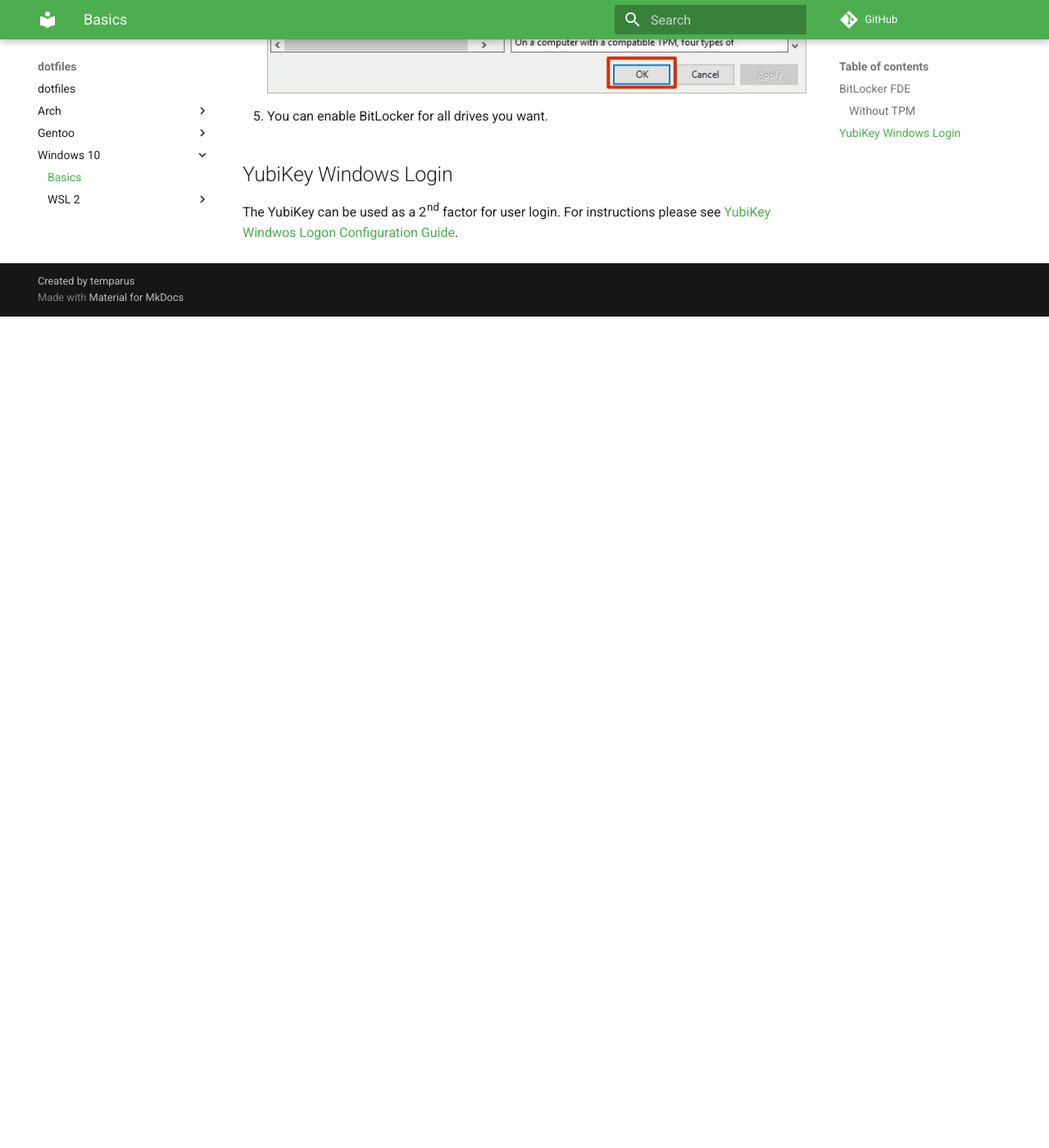
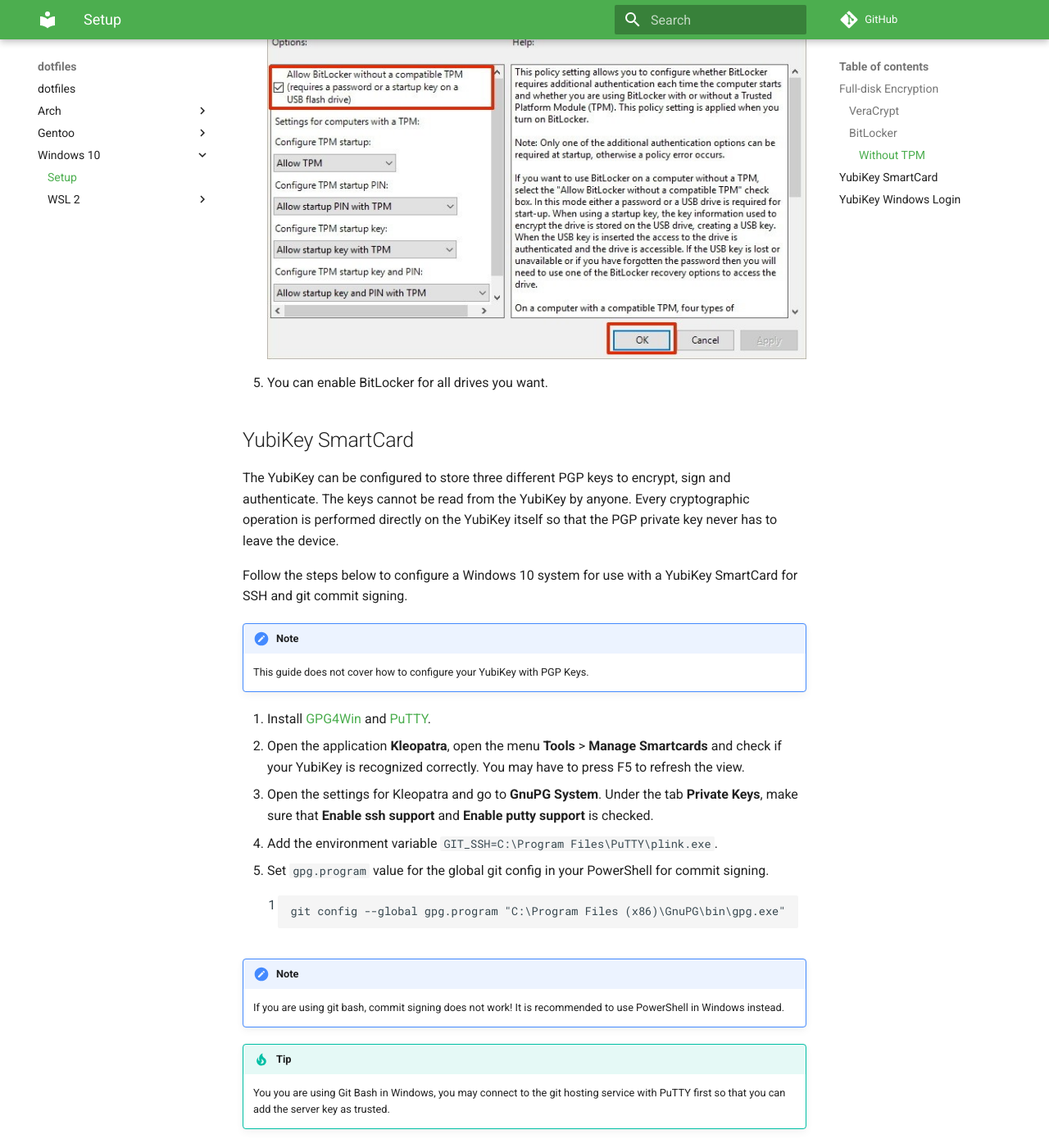
Before and after one commit to temparus/dotfiles, an MkDocs documentation site: the page built from docs/Windows 10/01_basics.md, in a window 1280 px wide and 1400 px high, scrolled down 1772 px. Shown: the whole window at 82% size. Built offline with MkDocs 1.6.1 and Material for MkDocs 9.7.7, drawn with Linux system fonts in a browser that asks for light colours; comment, search, counter and statistics services are not loaded; before the commit the page ends 2158 px from its top, so only the background shows below that; some of the changed text lies outside the part shown.

Commit message:
Update YubiKey SmartCard documentation for Windows

````diff
--- a/docs/Windows 10/01_basics.md
+++ b/docs/Windows 10/01_basics.md
@@ -1,12 +1,22 @@
-# Basics
+# Setup
 
 Here are some tips for your fresh Windows 10 installation.
 
-## BitLocker FDE
+## Full-disk Encryption
+
+### VeraCrypt
+!!! Tip
+    I recommend to use [VeraCrypt](https://www.veracrypt.fr/). It offers much more configuration options than BitLocker and is not limited to certain variants of Windows.
+
+VeraCrypt is a successor of the well known TrueCrypt cryptography software. It can be used without a Trusted Platform Module (TPM).
+
+Take a look at the [VeraCrypt Documentation](https://www.veracrypt.fr/en/Documentation.html) before starting.
+
+### BitLocker
 
 BitLocker is the Full-disk-encryption solution from Microsoft for Windows installations. A Trusted Platform Module (TPM) is required that you can enable BitLocker without any further configuration. The keys to decrypt the disk are normally stored in the TPM. They can not be extracted from this separate chip.
 
-### Without TPM
+#### Without TPM
 
 If your mainboard does not have a TPM, you need to enter a passphrase before the system boots. This has to be enabled explicitly.
 
@@ -18,6 +28,32 @@ If your mainboard does not have a TPM, you need to enter a passphrase before the
    ![Screenshot: additional authentication at startup](files/bitlocker-no-tpm-2.jpg)
 5. You can enable BitLocker for all drives you want.
 
+
+## YubiKey SmartCard
+
+The YubiKey can be configured to store three different PGP keys to encrypt, sign and authenticate. The keys cannot be read from the YubiKey by anyone. Every cryptographic operation is performed directly on the YubiKey itself so that the PGP private key never has to leave the device.
+
+Follow the steps below to configure a Windows 10 system for use with a YubiKey SmartCard for SSH and git commit signing.
+
+!!! note
+    This guide does not cover how to configure your YubiKey with PGP Keys.
+
+1. Install [GPG4Win](https://www.gpg4win.org/) and [PuTTY](https://www.chiark.greenend.org.uk/~sgtatham/putty/latest.html).
+2. Open the application **Kleopatra**, open the menu **Tools** > **Manage Smartcards** and check if your YubiKey is recognized correctly. You may have to press F5 to refresh the view.
+3. Open the settings for Kleopatra and go to **GnuPG System**. Under the tab **Private Keys**, make sure that **Enable ssh support** and **Enable putty support** is checked.
+4. Add the environment variable `GIT_SSH=C:\Program Files\PuTTY\plink.exe`.
+5. Set `gpg.program` value for the global git config in your PowerShell for commit signing.
+   ```PowerShell
+   git config --global gpg.program "C:\Program Files (x86)\GnuPG\bin\gpg.exe"
+   ```
+
+!!! note
+    If you are using git bash, commit signing does not work! It is recommended to use PowerShell in Windows instead.
+
+!!! tip
+    You you are using Git Bash in Windows, you may connect to the git hosting service with PuTTY first so that you can add the server key as trusted.
+
+
 ## YubiKey Windows Login
 
 The YubiKey can be used as a 2nd factor for user login.
````
Also changed, not shown: docs/Windows 10/WSL 2/01_basic.md (+7 -6 lines).
